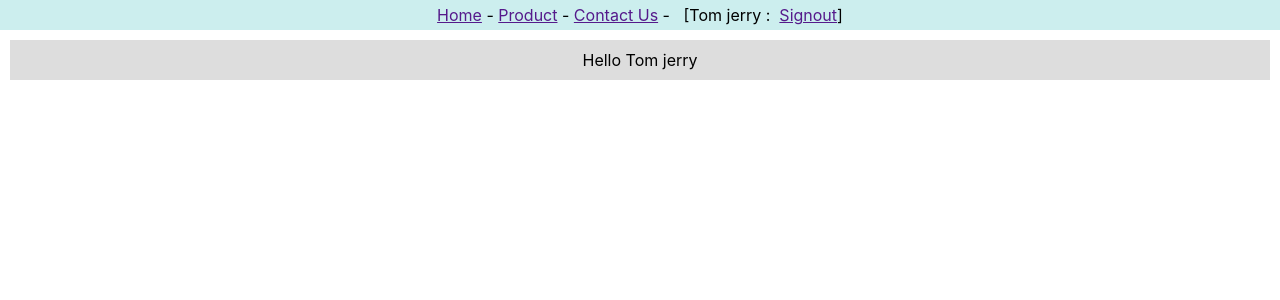
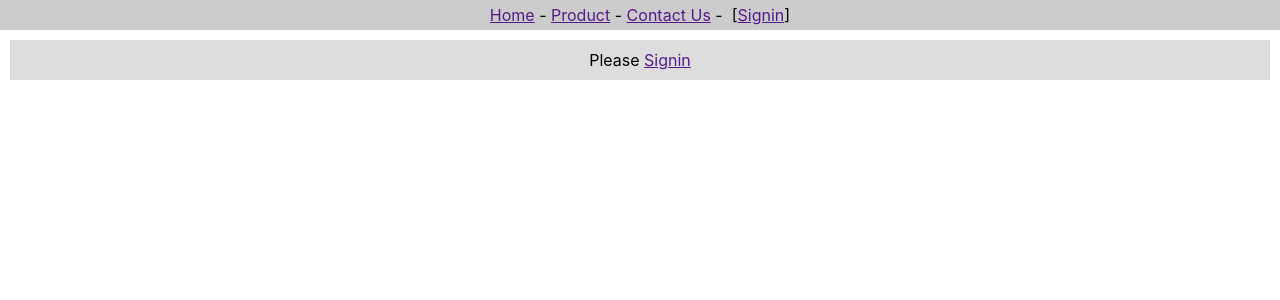
Before and after one commit to Nwpatt/github-desktop-project, a React (Create React App) app: page / in a window 1280 px wide. Shown: the top 300 px of the page. Built offline with nearby package versions, Linux system fonts and the light colour scheme.

Commit message:
content2 and context2

```diff
--- a/src/App.js
+++ b/src/App.js
@@ -8,10 +8,13 @@
 // import RefsArray from "./refs-array";
 // import MessageBox from "./state-func";
 import { userContext } from './context';
-import Header from "./context-header";
-import Content from "./context-content";
+// import Header from "./context-header";
+// import Content from "./context-content";
+import Header2 from "./context-header2";
+import Content2 from "./context-content2";
 
 function App() {
+  let [user,setUser] = React.useState()
   return (
     <>
       {/* <Header/>
@@ -25,9 +28,14 @@
       {/* <RefsArray/> */}
       {/* <Footer/> */}
       {/* <MessageBox/> */}
-      <userContext.Provider value={'Tom jerry'}>
+      {/* <userContext.Provider value={'Tom jerry'}>
         <Header/>
         <Content/>
+      </userContext.Provider> */}
+
+      <userContext.Provider value={[user,setUser]}>
+        <Header2/>
+        <Content2/>
       </userContext.Provider>
     </>
   )
--- /dev/null
+++ b/src/context-content2.js
@@ -0,0 +1,28 @@
+import React from "react";
+import { userContext } from "./context";
+
+export default function Content2(){
+
+    let[user,setUser]=React.useContext(userContext)
+
+    const contentStyle ={
+        backgroundColor:'#ddd',
+        textAlign:'center',
+        margin:10,
+        padding:10
+    }
+
+    const onClickSignin=(event) =>{
+        event.preventDefault()
+        setUser('Tom Jerry')
+    }
+    return(
+        <div style={contentStyle}>
+            {
+                (user)
+                ?<span>Hello Tom Jerry</span>
+                :<span>Please <a href="" onClick={onClickSignin}> Signin</a></span>
+            }
+        </div>
+    )
+}
--- /dev/null
+++ b/src/context-header2.js
@@ -0,0 +1,42 @@
+import React from "react";
+import { userContext } from "./context";
+
+export default class Header2 extends React.Component {
+    static contextType = userContext
+
+    render(){
+        let[user,setUser] = this.context
+
+        const headerStyle = {
+            backgroundColor : '#ccc',
+            textAlign : 'center',
+            padding : 5
+        }
+
+        const onClickSignout = (event) => {
+            event.preventDefault()
+            setUser('')
+        }
+
+        const onClickSignin = (event) => {
+            event.preventDefault()
+            setUser('Tom Jerry')
+        }
+
+        return (
+            <div style={headerStyle}>
+                <a href="">Home</a>&nbsp;-&nbsp;
+                <a href="">Product</a>&nbsp;-&nbsp;
+                <a href="">Contact Us</a>&nbsp;-&nbsp;&nbsp;
+
+                {
+                    (user)
+                    ? <span>[{user}&nbsp;:&nbsp;<a href=""
+                        onClick={onClickSignout}>Signout</a>]</span>
+                    : <span>[<a href=""
+                        onClick={onClickSignin}>Signin</a>]</span>
+                }
+            </div>
+        )
+    }
+}
```
